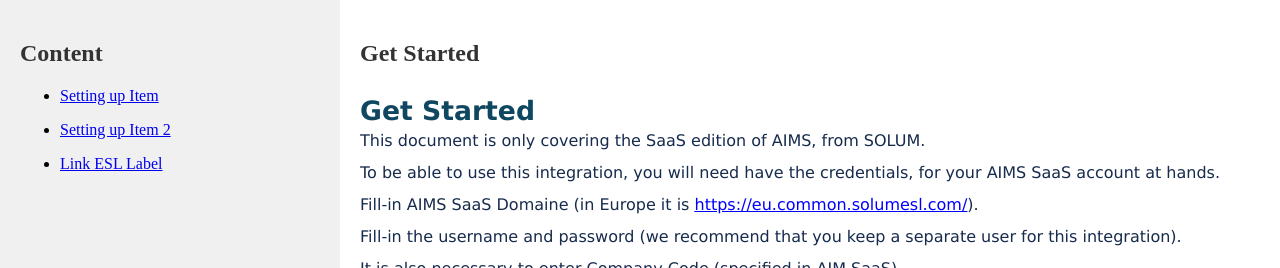
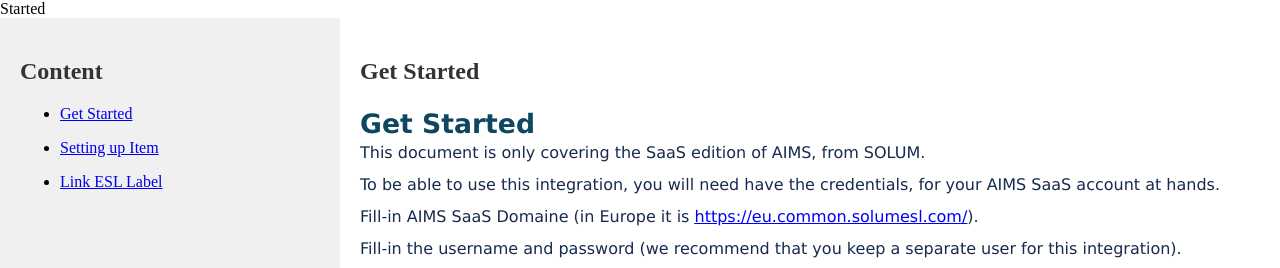
Before and after one commit to aalund/RTSAIMESL, a plain HTML site: page index.html in a window 1280 px wide. Shown: the top 268 px of the page. Drawn offline with Linux system fonts and the light colour scheme.

Commit message:
Update index.html

```diff
--- a/index.html
+++ b/index.html
@@ -1,4 +1,4 @@
-<!DOCTYPE html>
+ Started<!DOCTYPE html>
 <html lang="en">
 <head>
     <meta charset="UTF-8">
@@ -32,8 +32,8 @@
         <div class="index">
             <h2>Content</h2>
             <ul>
-                <li><a href="#chapter1">Setting up Item</a></li></p>
-                <li><a href="#chapter2">Setting up Item 2</a></li></p>
+                <li><a href="#chapter1">Get Started</a></li></p>
+                <li><a href="#chapter2">Setting up Item</a></li></p>
                 <li><a href="#chapter3">Link ESL Label</a></li></p>
             </ul>
         </div>
```
